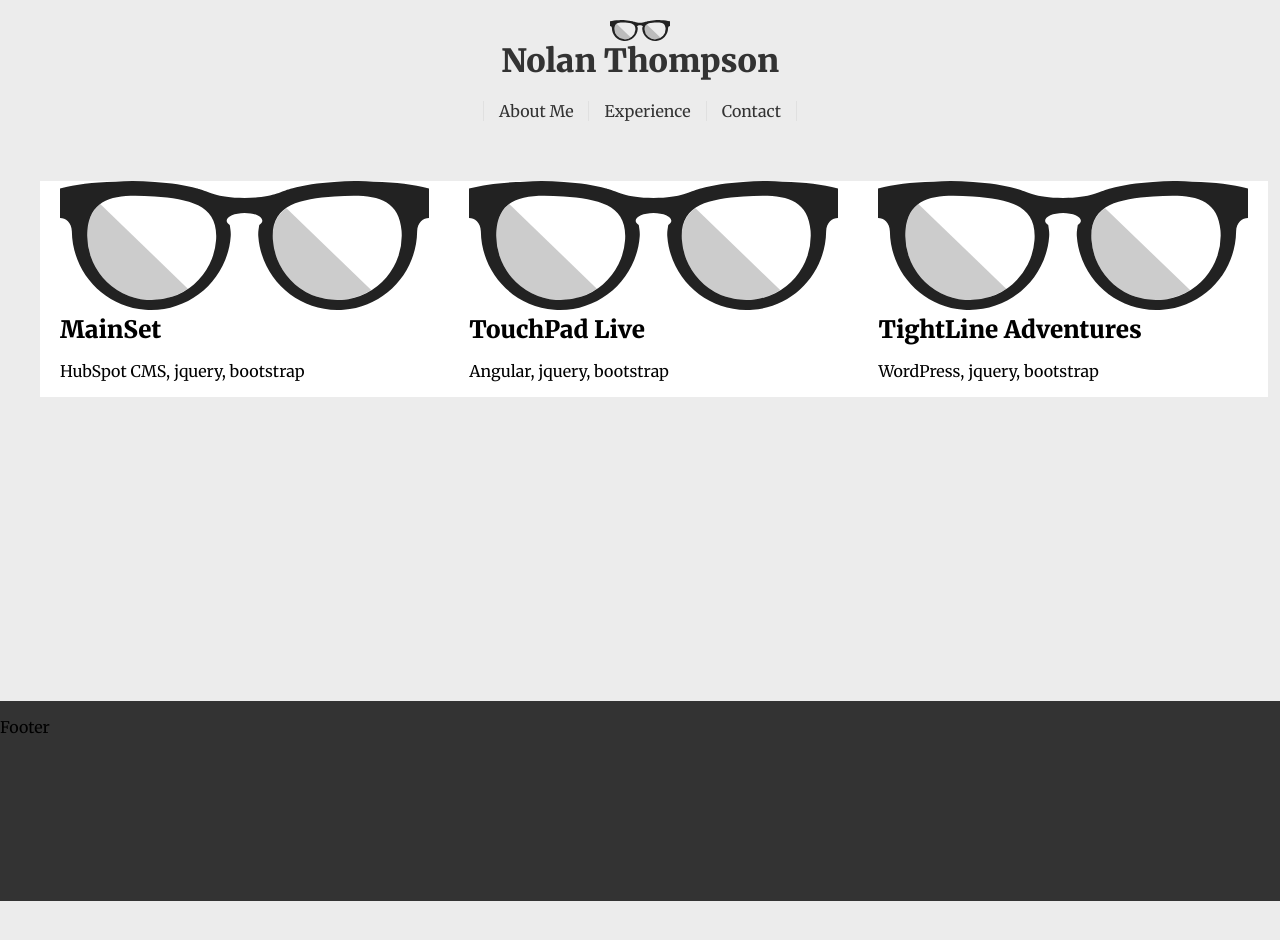
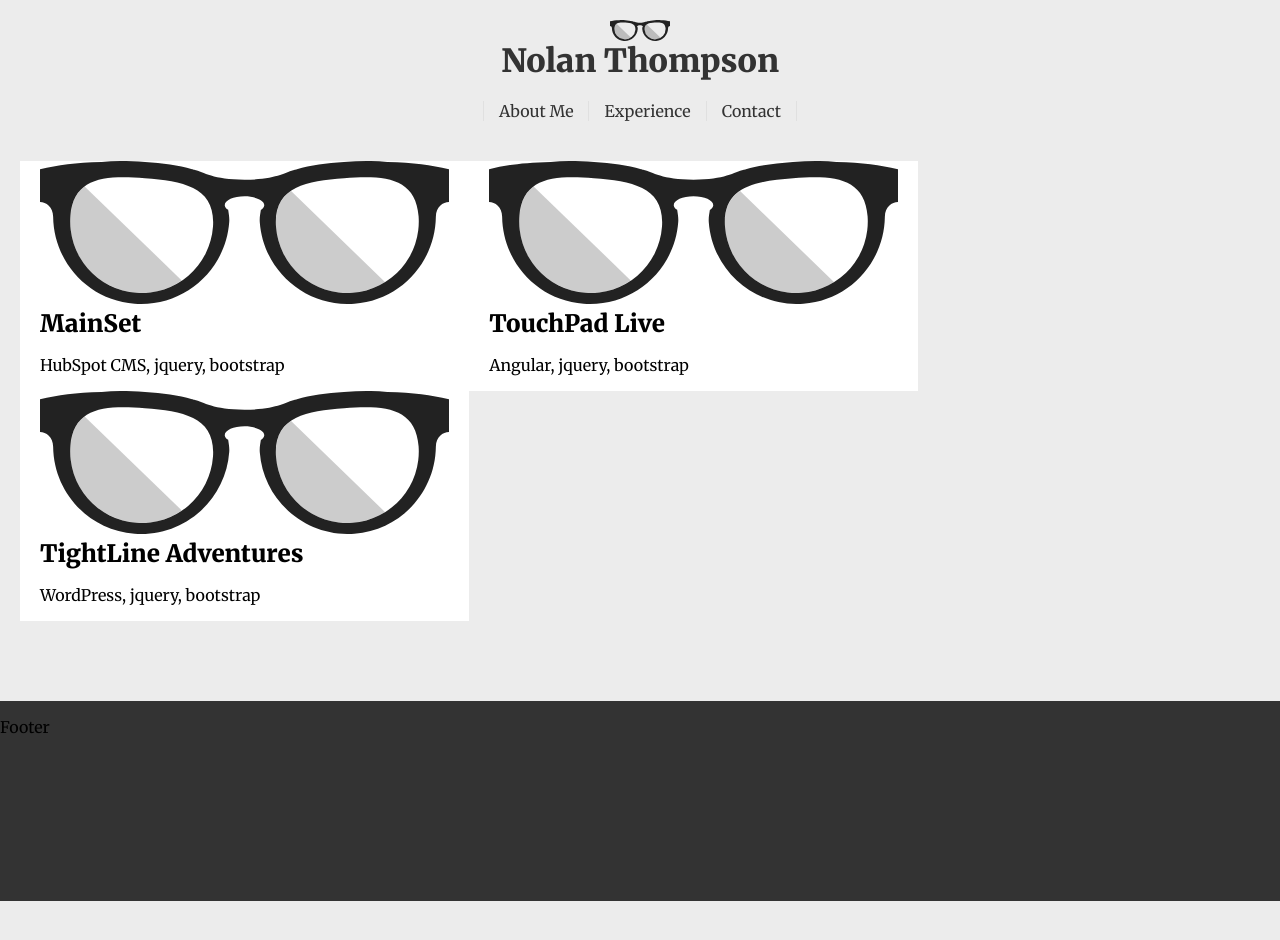
Before and after one commit to r3dscar3/React-Portfolio, a React app: page / in a window 1280 px wide. Shown: the top 940 px of the page. Built offline with nearby package versions, Linux system fonts and the light colour scheme.

Commit message:
home styles

```diff
--- a/src/views/pages/home/styles.scss
+++ b/src/views/pages/home/styles.scss
@@ -4,11 +4,10 @@
 		width: 100%;
 		display: flex;
 		flex-wrap: wrap;
-		padding: 20px;
 
 		.project {
 			padding: 0 20px;
-			flex: 0 0 calc(33% - 40px);
+			flex: 0 0 33%;
 			background-color: #fff;
 
 			img {
```
